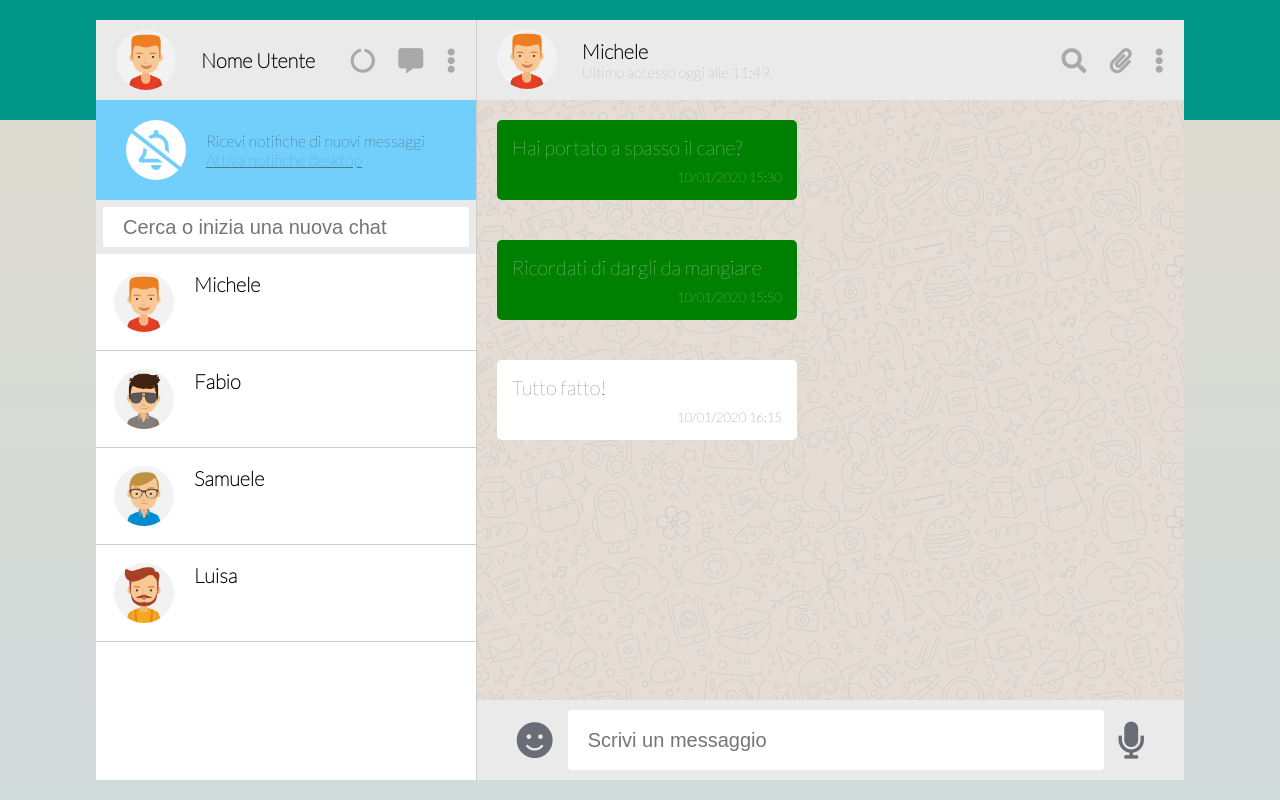
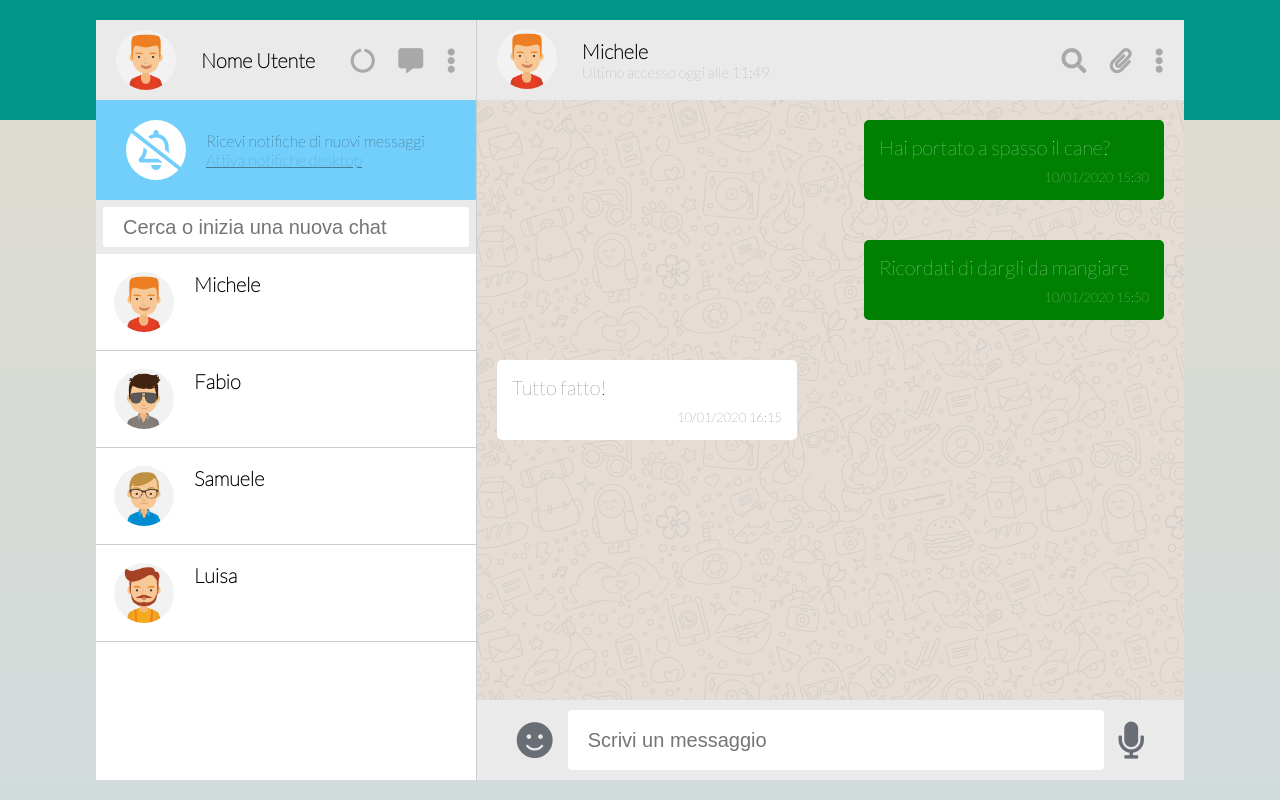
Before and after one commit to edoardo993/js-html-css-boolzap, a plain HTML site: page index.html in a window 1280 px wide. Drawn offline with nearby package versions, Linux system fonts and the light colour scheme.

Commit message:
sistemata chat utenti

```diff
--- a/css/style.css
+++ b/css/style.css
@@ -9,6 +9,11 @@
 }
 .p-l-r{
     padding: 0 20px 0 20px
+}
+.clearfix{
+    display: table;
+    content: "";
+    clear: both
 }
 /* end utility classes */
 
@@ -101,7 +106,7 @@ body{
 .users-list ul li:hover{
     background: rgb(238, 235, 235);
 }
-.users-list ul li:active{
+.users-list ul li:focus{
     background: rgb(109, 107, 107);
 }
 .users-list ul li span{
@@ -146,9 +151,6 @@ body{
     background-image: url(../img/mine.jpg);
     height: calc(100% - 160px)
 }
-.user-messages{
-    flex-direction: column
-}
 .message-box{
     border-radius: 5px;
     width: 300px;
@@ -160,11 +162,13 @@ body{
 }
 .green-box-text{
     background: green;
-    color: #fff
+    color: #fff;
+    float: right
 }
 .white-box-text{
     background: #fff;
-    color: #222
+    color: #222;
+    float: left
 }
 .hour-message{
     display: block;
--- a/index.html
+++ b/index.html
@@ -86,8 +86,8 @@
 
             <!-- chat area -->
             <div class="chat-area">
-                <div class="user-messages flex">
-                    <div v-for="element in contacts[userIDX].messages" :class="element.status==='sent' ? 'green-box-text message-box' : 'white-box-text message-box'">
+                <div class="user-messages">
+                    <div v-for="element in contacts[userIDX].messages" :class="element.status==='sent' ? 'green-box-text message-box clearfix' : 'white-box-text message-box clearfix'">
                         <span class="user-text">{{element.text}}</span>
                         <!-- <span><i class="fas fa-chevron-down"></i></span> -->
                         <span class="hour-message">{{element.date}}</span>
--- a/js/script.js
+++ b/js/script.js
@@ -16,10 +16,13 @@
 new Vue({
     el: '#root',
     data: {
+
         // imposto a zero l'index dell'utente
         userIDX: 0,
+
         // imposto 'vuoto' l'input text iniziale
         inpuText: '',
+
         // lista contatti con info
         contacts: [
             {
@@ -112,6 +115,7 @@ new Vue({
         ]
     },
     methods: {
+
         // funzione per switchare da un contatto all'altro
         switChat: function(index){
             this.userIDX=index
@@ -128,6 +132,8 @@ new Vue({
             const year= date.getUTCFullYear();
             const newText={date: day + '/' + month + '/' + year + ' ' + hours + ':' + minutes, text: this.inpuText, status: 'sent'};
             this.contacts[this.userIDX].messages.push(newText);
+
+            // imposto 'vuoto' ad input text per azzerare il campo
             this.inpuText='';
 
             // dichiaro prima del setTimeout le 'variabili del data'
```
